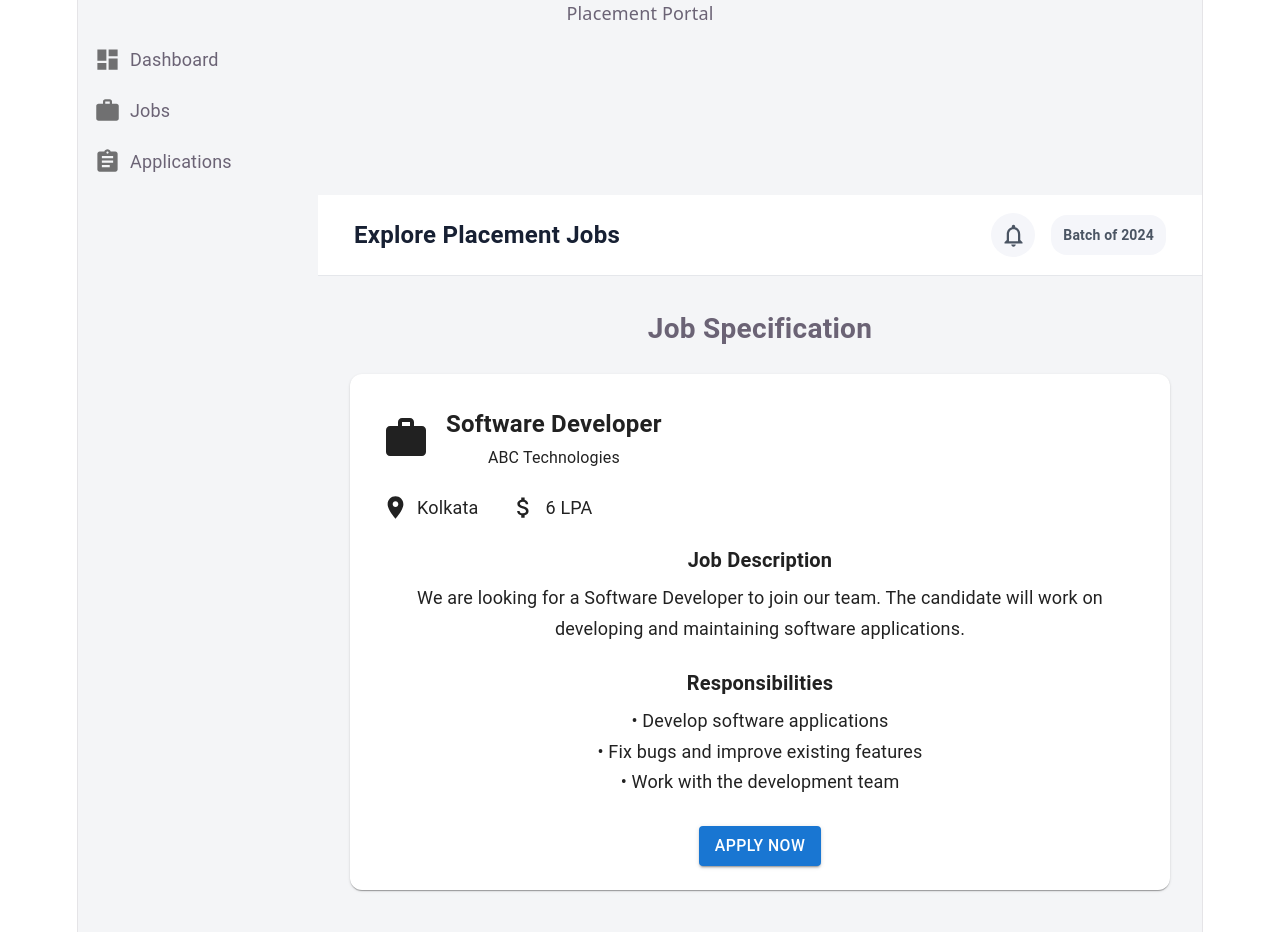
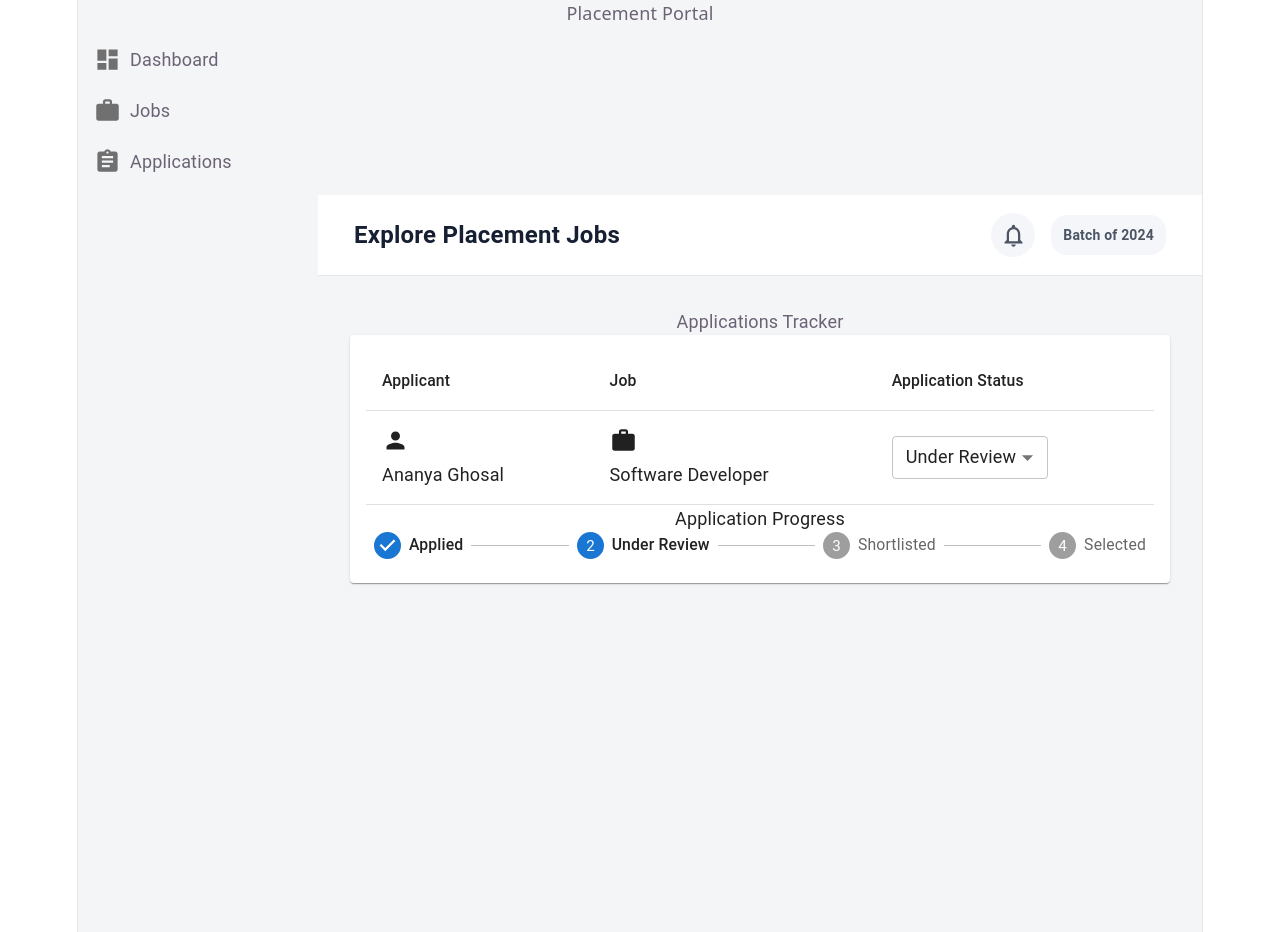
Before and after one commit to ananyaghosal5922-bit/placement-ui-, a React (Vite) app: page / in a window 1280 px wide. Shown: the top 932 px of the page. Built offline with nearby package versions, Linux system fonts and the light colour scheme.

Commit message:
added application page

```diff
--- a/src/App.jsx
+++ b/src/App.jsx
@@ -1,10 +1,10 @@
 import MainLayout from "./layouts/MainLayout";
-import JobDetails from "./pages/JobDetails";
+import Applications from "./pages/Applications";
 
 function App() {
   return (
     <MainLayout>
-      <JobDetails />
+      <Applications />
     </MainLayout>
   );
 }
--- /dev/null
+++ b/src/pages/Applications.jsx
@@ -0,0 +1,122 @@
+import {
+  Box,
+  Typography,
+  Card,
+  CardContent,
+  TableContainer,
+  Table,
+  TableHead,
+  TableRow,
+  TableCell,
+  TableBody,
+  Select,
+  MenuItem,
+  Stepper,
+  Step,
+  StepLabel,
+} from "@mui/material";
+
+import PersonIcon from "@mui/icons-material/Person";
+import WorkIcon from "@mui/icons-material/Work";
+
+import "./Applications.css";
+
+const steps = [
+  "Applied",
+  "Under Review",
+  "Shortlisted",
+  "Selected",
+];
+
+function Applications() {
+  return (
+    <Box className="applications-page">
+
+      <Typography className="applications-heading">
+        Applications Tracker
+      </Typography>
+
+      <Card className="applications-card">
+        <CardContent>
+
+          <TableContainer>
+            <Table>
+              <TableHead>
+                <TableRow>
+                  <TableCell>Applicant</TableCell>
+                  <TableCell>Job</TableCell>
+                  <TableCell>Application Status</TableCell>
+                </TableRow>
+              </TableHead>
+
+              <TableBody>
+                <TableRow>
+
+                  <TableCell>
+                    <Box className="applicant-cell">
+                      <PersonIcon />
+                      <Typography>
+                        Ananya Ghosal
+                      </Typography>
+                    </Box>
+                  </TableCell>
+
+                  <TableCell>
+                    <Box className="job-cell">
+                      <WorkIcon />
+                      <Typography>
+                        Software Developer
+                      </Typography>
+                    </Box>
+                  </TableCell>
+
+                  <TableCell>
+                    <Select
+                      defaultValue="Under Review"
+                      size="small"
+                    >
+                      <MenuItem value="Applied">
+                        Applied
+                      </MenuItem>
+
+                      <MenuItem value="Under Review">
+                        Under Review
+                      </MenuItem>
+
+                      <MenuItem value="Shortlisted">
+                        Shortlisted
+                      </MenuItem>
+
+                      <MenuItem value="Selected">
+                        Selected
+                      </MenuItem>
+                    </Select>
+                  </TableCell>
+
+                </TableRow>
+              </TableBody>
+            </Table>
+          </TableContainer>
+
+          <Typography className="status-heading">
+            Application Progress
+          </Typography>
+
+          <Stepper activeStep={1}>
+            {steps.map((step) => (
+              <Step key={step}>
+                <StepLabel>
+                  {step}
+                </StepLabel>
+              </Step>
+            ))}
+          </Stepper>
+
+        </CardContent>
+      </Card>
+
+    </Box>
+  );
+}
+
+export default Applications;
--- a/src/pages/JobDetails.css
+++ b/src/pages/JobDetails.css
@@ -63,3 +63,17 @@
 .apply-button {
   margin-top: 28px !important;
 }
+
+.application-stepper {
+  margin: 20px 0 30px;
+}
+
+.application-form {
+  display: flex;
+  flex-direction: column;
+  gap: 18px;
+}
+
+.confirmation-content {
+  padding: 20px 0;
+}
--- a/src/pages/JobDetails.jsx
+++ b/src/pages/JobDetails.jsx
@@ -1,9 +1,19 @@
+import { useState } from "react";
+
 import {
   Box,
   Typography,
   Card,
   CardContent,
   Button,
+  Dialog,
+  DialogTitle,
+  DialogContent,
+  DialogActions,
+  Stepper,
+  Step,
+  StepLabel,
+  TextField,
 } from "@mui/material";
 
 import WorkIcon from "@mui/icons-material/Work";
@@ -12,7 +22,30 @@ import AttachMoneyIcon from "@mui/icons-material/AttachMoney";
 
 import "./JobDetails.css";
 
+const steps = ["Personal Details", "Education", "Confirmation"];
+
 function JobDetails() {
+  const [open, setOpen] = useState(false);
+  const [activeStep, setActiveStep] = useState(0);
+
+  const handleOpen = () => {
+    console.log("Apply Now clicked");
+    setOpen(true);
+    setActiveStep(0);
+  };
+
+  const handleClose = () => {
+    setOpen(false);
+  };
+
+  const handleNext = () => {
+    setActiveStep((prevStep) => prevStep + 1);
+  };
+
+  const handleBack = () => {
+    setActiveStep((prevStep) => prevStep - 1);
+  };
+
   return (
     <Box className="job-details-page">
 
@@ -71,13 +104,113 @@ ABC Technologies
             • Work with the development team
           </Typography>
 
-    <Button variant="contained" className="apply-button">
+          <Button
+            variant="contained"
+            className="apply-button"
+            onClick={handleOpen}
+          >
             Apply Now
           </Button>
 
         </CardContent>
       </Card>
 
+      <Dialog
+        open={open}
+        onClose={handleClose}
+        fullWidth
+        maxWidth="sm"
+      >
+        <DialogTitle>
+          Apply for Software Developer
+        </DialogTitle>
+
+        <DialogContent>
+
+          <Stepper activeStep={activeStep} className="application-stepper">
+            {steps.map((label) => (
+              <Step key={label}>
+                <StepLabel>{label}</StepLabel>
+              </Step>
+            ))}
+          </Stepper>
+
+          {activeStep === 0 && (
+            <Box className="application-form">
+              <TextField
+                label="Full Name"
+                fullWidth
+              />
+
+              <TextField
+                label="Email"
+                fullWidth
+              />
+
+              <TextField
+                label="Phone Number"
+                fullWidth
+              />
+            </Box>
+          )}
+
+          {activeStep === 1 && (
+            <Box className="application-form">
+              <TextField
+                label="College Name"
+                fullWidth
+              />
+
+              <TextField
+                label="Degree"
+                fullWidth
+              />
+
+              <TextField
+                label="CGPA"
+                fullWidth
+              />
+            </Box>
+          )}
+
+          {activeStep === 2 && (
+            <Box className="confirmation-content">
+              <Typography>
+                Please review your details and submit your
+                application.
+              </Typography>
+            </Box>
+          )}
+
+        </DialogContent>
+
+        <DialogActions>
+
+          {activeStep > 0 && (
+            <Button onClick={handleBack}>
+              Back
+            </Button>
+          )}
+
+          {activeStep < steps.length - 1 ? (
+            <Button
+              variant="contained"
+              onClick={handleNext}
+            >
+              Next
+            </Button>
+          ) : (
+            <Button
+              variant="contained"
+              onClick={handleClose}
+            >
+              Submit Application
+            </Button>
+          )}
+
+        </DialogActions>
+      </Dialog>
+
     </Box>
   );
 }
```
Also changed, not shown: src/pages/Applications.css (added). Lines whose indentation alone changed are shown as unchanged.
